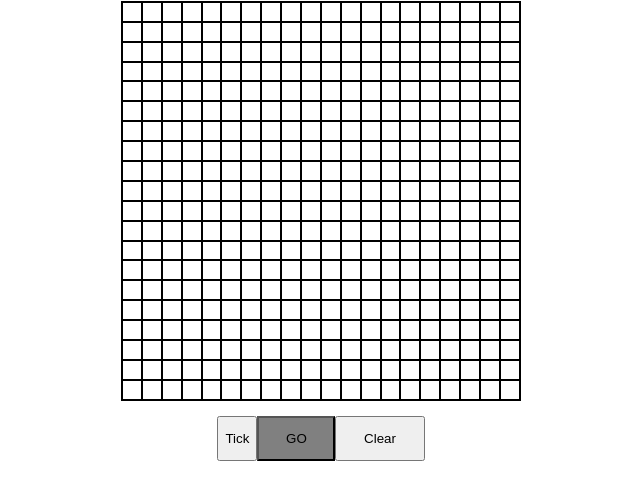
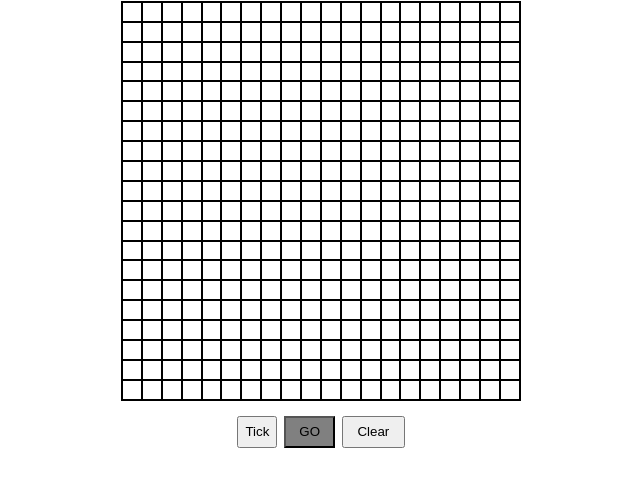
Before and after one commit to MagicMart/game-of-life2, a React app: page / in a window 1280 px wide. Shown: the part 79-578 px from the top of the page, without its empty margins (319-959 px from the left). Built offline with nearby package versions, Linux system fonts and the light colour scheme.

Commit message:
update styles

```diff
--- a/src/components/App.js
+++ b/src/components/App.js
@@ -1,5 +1,3 @@
-// @ts-check
-
 import React, { useReducer } from "react";
 import Cell from "./Cell";
 import Tick from "./Tick";
--- a/src/styles.css
+++ b/src/styles.css
@@ -38,7 +38,8 @@ h1 {
 }
 
 .btn {
-  padding: 1em 2em;
+  padding: 0.5em 1em;
+  margin-left: 0.5em;
 }
 
 .cell {
```
